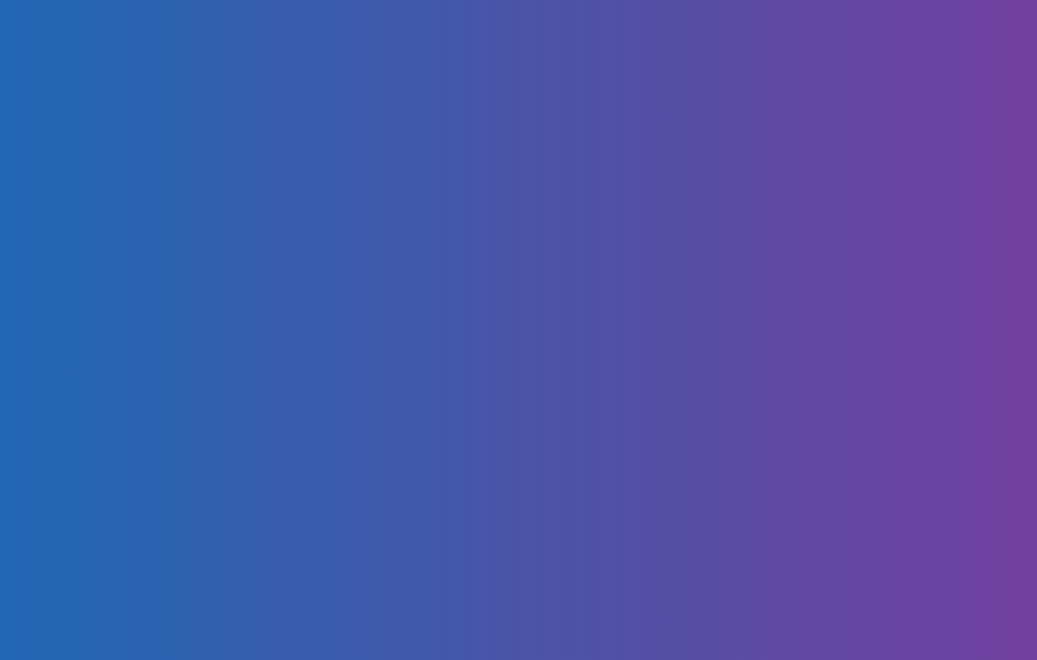
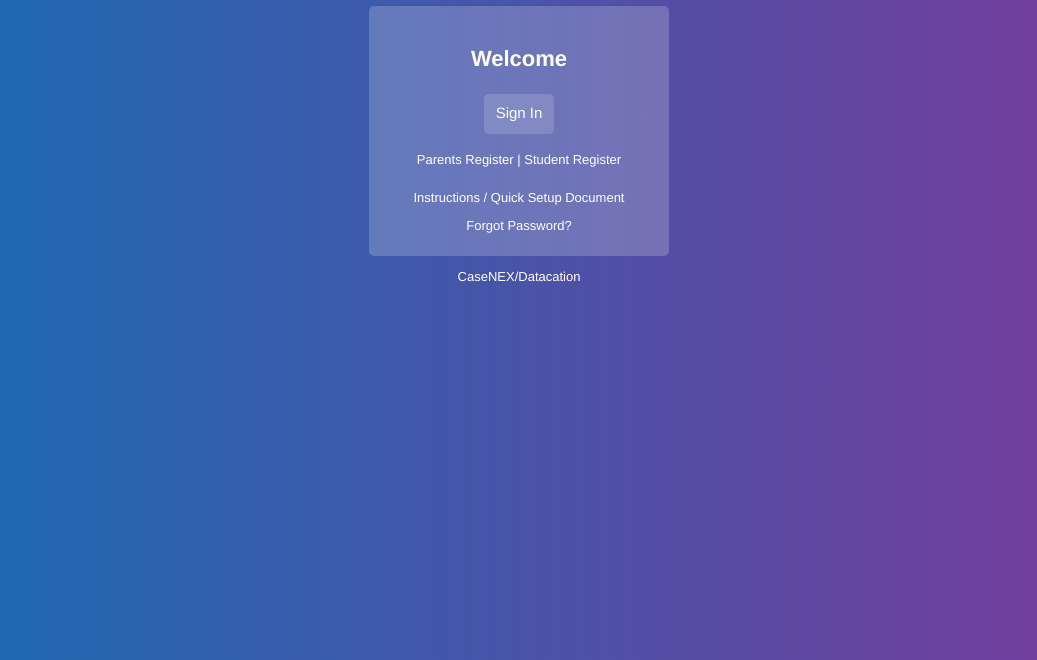
Before and after one commit to Jamiej0954/Pupilpath-copycat, a plain HTML site: page index.html in a window 1280 px wide. Shown: the part 140-800 px from the top of the page, without its empty margins (121-1158 px from the left). Drawn offline with Linux system fonts and the light colour scheme.

Commit message:
add sign-in and links

```diff
--- a/index.css
+++ b/index.css
@@ -1,13 +1,71 @@
 body {
-    background-image: linear-gradient(to right, #166DB4, #7B3A9C);
-    background-attachment: fixed;
+    background-image: linear-gradient(to right, #166DB4 /* blue */, #7B3A9C /* purple */); /* makes the background go from blue to purple*/
+    background-attachment: fixed; /* makes the background not repeat when expanding screen */
+    color: white; /* any text within body becomes white */
+    text-align: center;
+    font-family: "museo-sans", "Museo Sans", "Helvetica Neue", "Arial", sans-serif; /* Elton was nice enough to send me the exact font pupilpath uses*/
 }
 
 .logo {
-    width: 300px;
+    width: 300px; /* height is also changed when changing width*/
     display: block; /* takes up whole width */
     /* this part aligns the image in the middle making the image take the same space left and right side */
     margin-left: auto;
     margin-right: auto;
     /**/
+    margin-top: 20px;
 }
+
+.box {
+    background: rgb(255,255,255,0.2); /* color white with the opacity at 0.2*/
+    /* using opacity blocks out the text because they are the same color */
+    width: 300px;
+    height: 250px;
+    display: block; /* takes up whole width */
+    /* this part aligns the image in the middle making the image take the same space left and right side */
+    margin-left: auto;
+    margin-right: auto;
+    /**/
+    border-radius: 5px; /* rounds the borders a little */
+}
+
+.greeting {
+    padding-top: 40px; /* sets space from the top of the box*/
+    font-size: 22px;
+    font-weight: bold;
+}
+
+.sign-in-box {
+    background: rgb(255,255,255,0.15); /* color white with the opacity at 0.35 because of overlapping with the box behind it */
+    display: block; /* takes up whole width */
+    /* this part aligns the image in the middle making the image take the same space left and right side */
+    margin-left: auto;
+    margin-right: auto;
+    /**/
+    width: 70px;
+    height: 40px;
+    border-radius: 5px; /* rounds the borders by 5px */
+}
+
+.sign-in {
+    padding-top: 10px; /* sets space from the top of the box*/
+    font-size: 15px;
+}
+
+.link1 {
+    font-size: 13px;
+    padding-top: 5px; /* sets space from the top of the box*/
+}
+
+.link2 {
+    font-size: 13px;
+    padding-top: 10px; /* sets space from the top of the box*/
+}
+
+.link3 {
+    font-size: 13px;
+}
+
+.footer {
+    font-size: 13px;
+}
--- a/index.html
+++ b/index.html
@@ -7,5 +7,15 @@
   </head>
   <body>
     <img src="img/logo.png" class="logo">
+    <div class="box">
+      <p class="greeting">Welcome</p>
+      <div class="sign-in-box">
+        <p class="sign-in">Sign In</p>
+      </div>
+      <p class="link1">Parents Register | Student Register</p>
+      <p class="link2">Instructions / Quick Setup Document</p>
+      <p class="link3">Forgot Password?</p>
+    </div>
+    <p class="footer">CaseNEX/Datacation</p>
   </body>
 </html>
```
